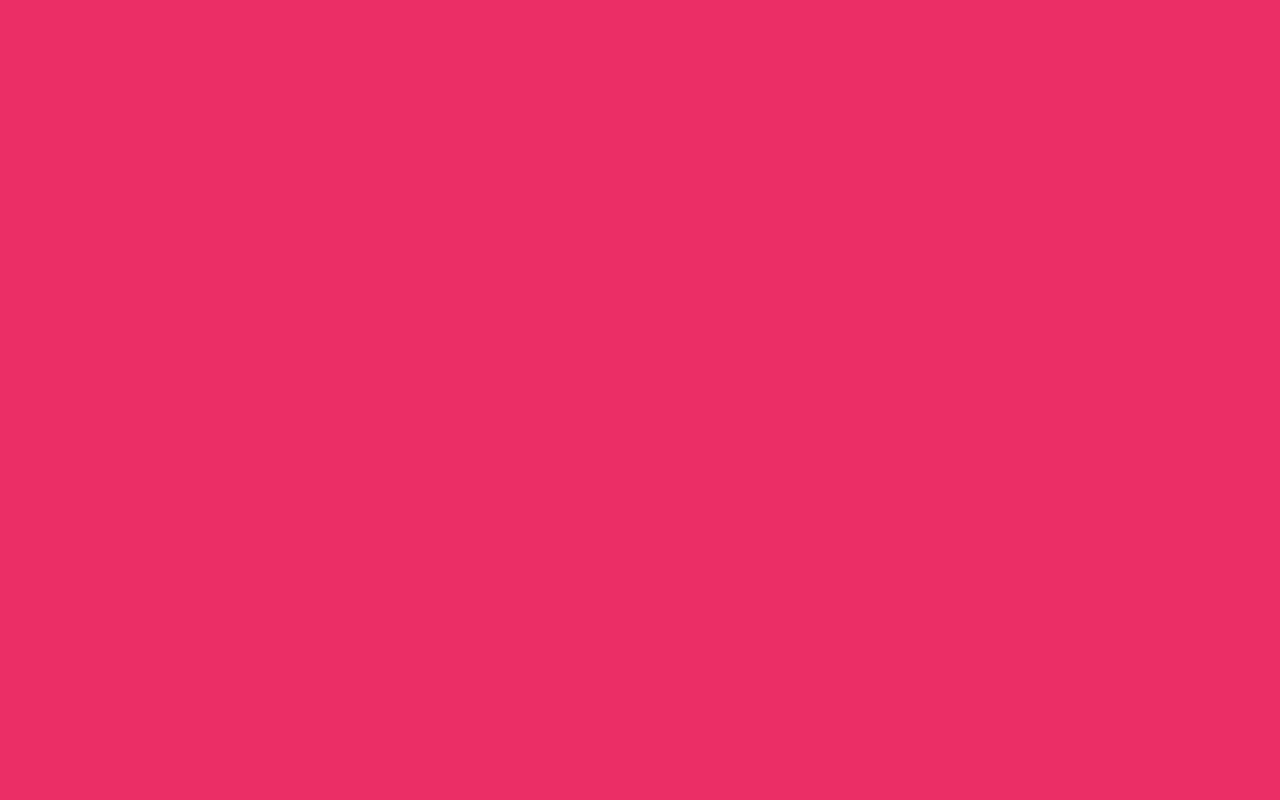
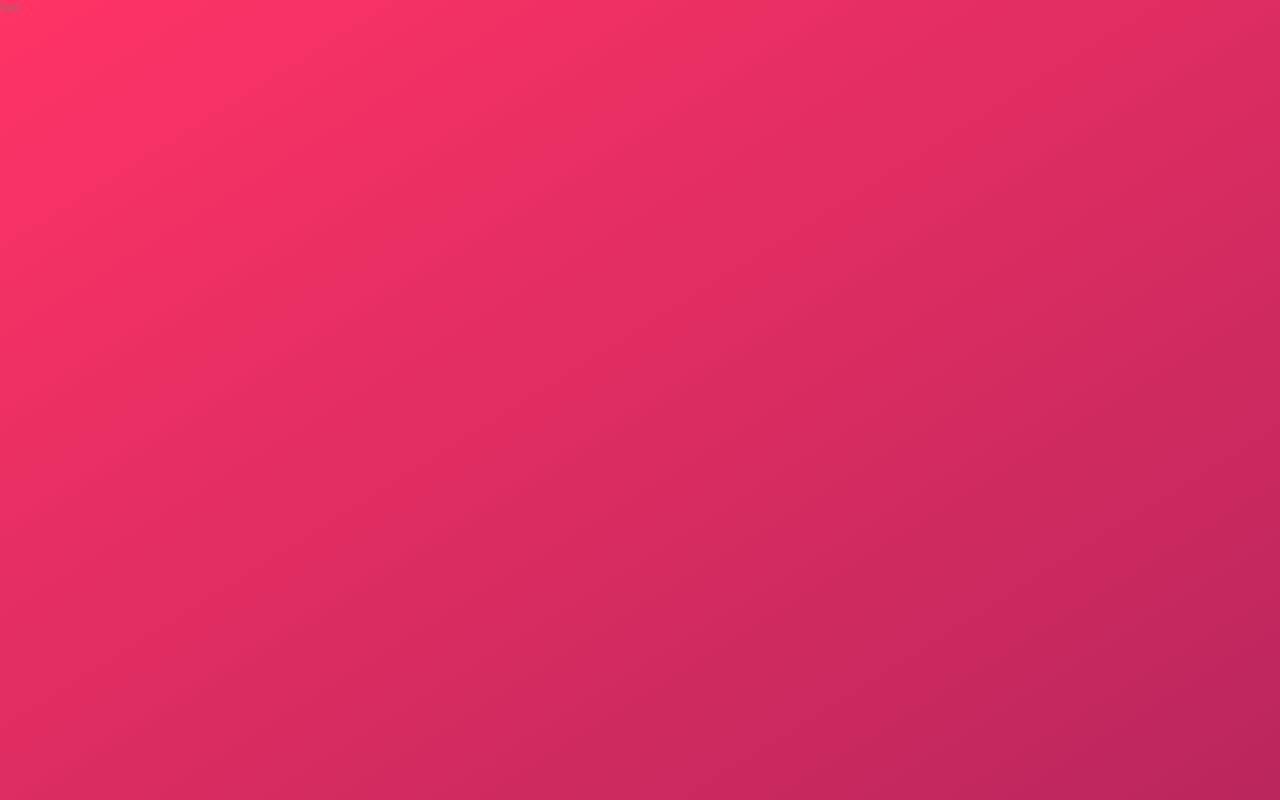
Before and after one commit to Leeyanhawrt/trillio, a website: page index.html in a window 1280 px wide. Drawn offline with nearby package versions, Linux system fonts and the light colour scheme.

Commit message:
Use custom css variables

```diff
--- a/index.html
+++ b/index.html
@@ -13,5 +13,7 @@
 
     <title>trillo &mdash; Your all-in-one booking app</title>
   </head>
-  <body></body>
+  <body>
+    Test
+  </body>
 </html>
--- a/sass/main.scss
+++ b/sass/main.scss
@@ -16,11 +16,51 @@ Grey dark 3: #999
 
 */
 
+:root {
+  --color-primary: #eb2f64;
+  --color-primary-light: #ff3366;
+  --color-primary-dark: #ba265d;
+  --color-grey-light-1: #faf9f9;
+  --color-grey-light-2: #f4f2f2;
+  --color-grey-light-3: #f0eeee;
+  --color-grey-light-4: #ccc;
+
+  --color-grey-dark-1: #333;
+  --color-grey-dark-2: #777;
+  --color-grey-dark-3: #999;
+}
+
+@import "./base";
+@import "./components";
+@import "./layout";
+
 * {
   margin: 0;
   padding: 0;
 }
 
+*,
+*::before,
+*::after {
+  box-sizing: inherit;
+}
+
+html {
+  box-sizing: border-box;
+  font-size: 62.5%;
+}
+
 body {
-  background-color: #eb2f64;
+  font-family: "Open Sans", sans-serif;
+  font-weight: 400;
+  line-height: 1.6;
+  color: var(--color-grey-dark-2);
+  background-image: linear-gradient(
+    to right bottom,
+    var(--color-primary-light),
+    var(--color-primary-dark)
+  );
+  background-size: cover;
+  background-repeat: no-repeat;
+  min-height: 100vh;
 }
```
Also changed, not shown: css/style.css, sass/_base.scss (added), sass/_components.scss (added), sass/_layout.scss (added).
